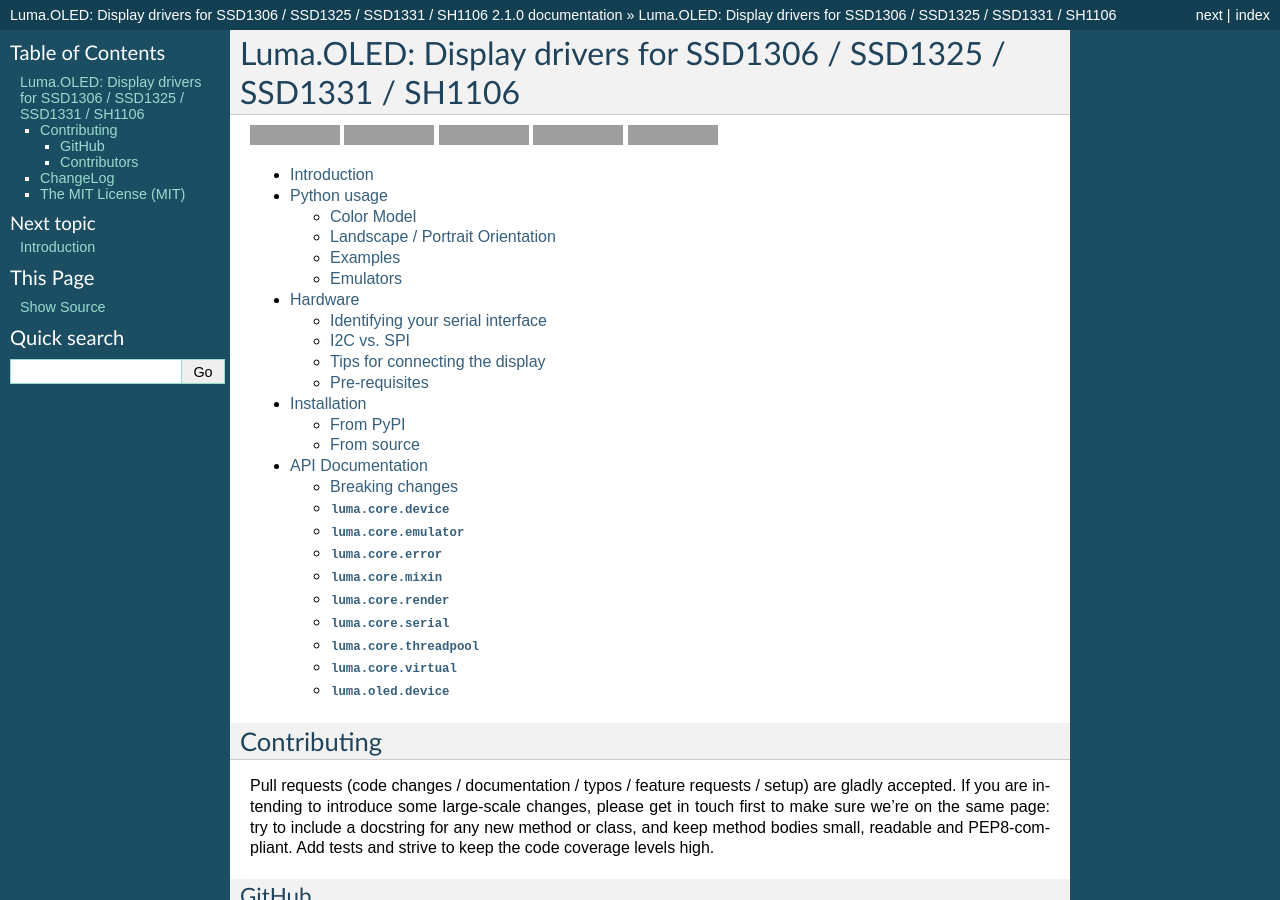
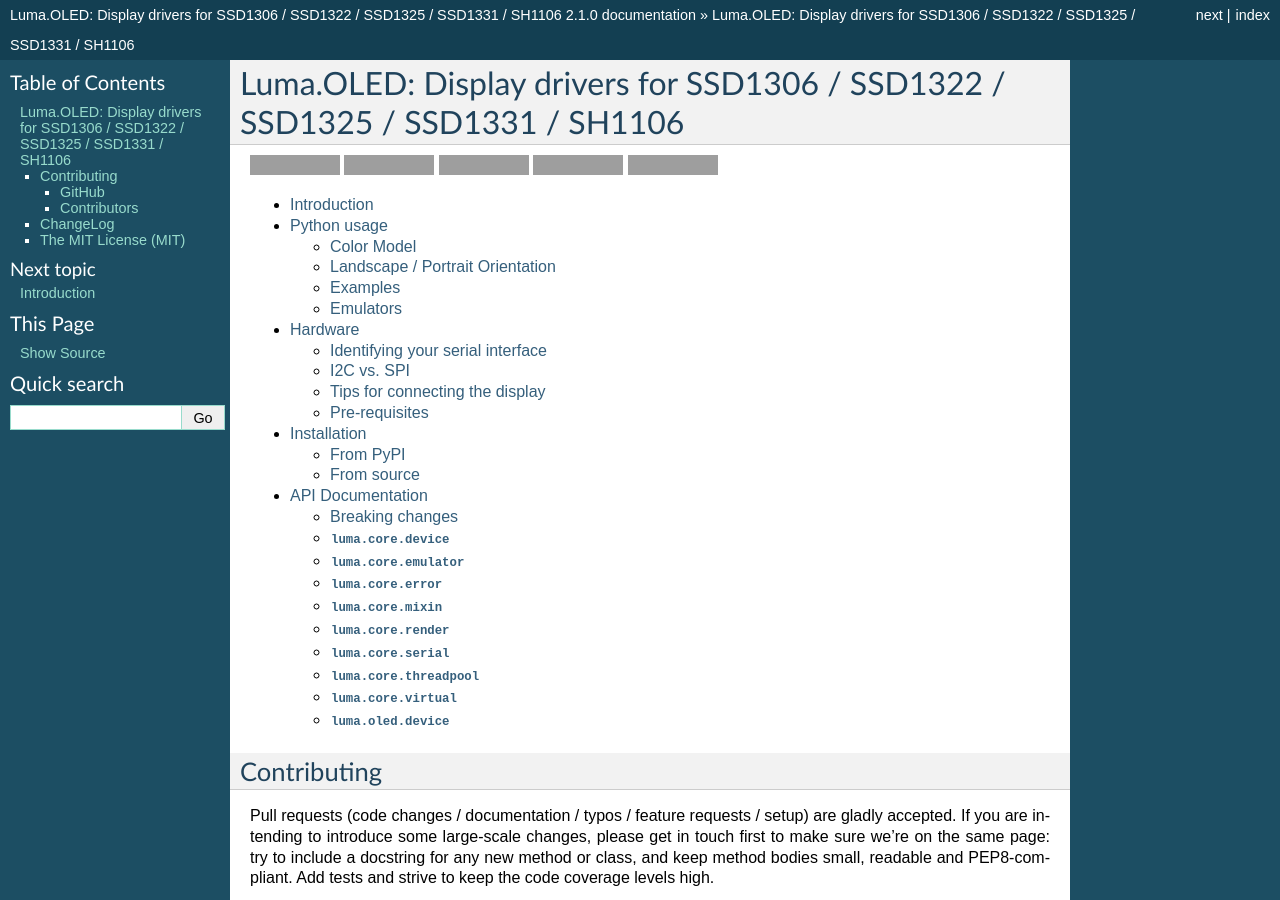
Before and after one commit to rm-hull/luma.oled, a Sphinx documentation site: the page built from doc/index.rst, in a window 1280 px wide and 900 px high, cut to the strip 0-900 px from the top of the window. Built offline with Sphinx 7.4.7, drawn with Linux system fonts in a browser that asks for light colours; pages that are not in the unit, such as notebooks, are missing from menus; some of the changed text lies outside the part shown; grey boxes are pictures that could not be loaded.

Commit message:
Add doc references for SSD1322

```diff
--- a/README.rst
+++ b/README.rst
@@ -4,8 +4,8 @@
 `luma.led_matrix <https://github.com/rm-hull/luma.led_matrix>`__ **|**
 luma.oled
 
-Luma.OLED: Display drivers for SSD1306 / SSD1325 / SSD1331 / SH1106
-===================================================================
+Luma.OLED: Display drivers for SSD1306 / SSD1322 / SSD1325 / SSD1331 / SH1106
+=============================================================================
 .. image:: https://travis-ci.org/rm-hull/luma.oled.svg?branch=master
    :target: https://travis-ci.org/rm-hull/luma.oled
 
@@ -23,8 +23,8 @@
 
 .. image:: https://img.shields.io/maintenance/yes/2017.svg?maxAge=2592000
 
-Python library interfacing OLED matrix displays with the SSD1306, SSD1325,
-SSD1331 or SH1106 driver using I2C/SPI on the Raspberry Pi and other
+Python library interfacing OLED matrix displays with the SSD1306, SSD1322,
+SSD1325, SSD1331 or SH1106 driver using I2C/SPI on the Raspberry Pi and other
 linux-based single-board computers - it provides a Pillow-compatible drawing
 canvas, and other functionality to support:
 
--- a/doc/conf.py
+++ b/doc/conf.py
@@ -64,7 +64,7 @@
 master_doc = 'index'
 
 # General information about the project.
-project = 'Luma.OLED: Display drivers for SSD1306 / SSD1325 / SSD1331 / SH1106'
+project = 'Luma.OLED: Display drivers for SSD1306 / SSD1322 / SSD1325 / SSD1331 / SH1106'
 author = 'Richard Hull and contributors'
 copyright = u'{0}, {1}'.format(datetime.now().year, author)
 
--- a/doc/index.rst
+++ b/doc/index.rst
@@ -1,5 +1,5 @@
-Luma.OLED: Display drivers for SSD1306 / SSD1325 / SSD1331 / SH1106
-===================================================================
+Luma.OLED: Display drivers for SSD1306 / SSD1322 / SSD1325 / SSD1331 / SH1106
+=============================================================================
 .. image:: https://travis-ci.org/rm-hull/luma.oled.svg?branch=master
    :target: https://travis-ci.org/rm-hull/luma.oled
 
--- a/doc/intro.rst
+++ b/doc/intro.rst
@@ -2,9 +2,10 @@
 ------------
 Interfacing `OLED matrix displays
 <https://github.com/rm-hull/luma.oled/wiki/Usage-&-Benchmarking>`_ with the
-SSD1306, SSD1325, SSD1331 or SH1106 driver in Python 2 or 3 using I2C/SPI on
-the Raspberry Pi and other linux-based single-board computers: the library
-provides a Pillow-compatible drawing canvas, and other functionality to support:
+SSD1306, SSD1322, SSD1325, SSD1331 or SH1106 driver in Python 2 or 3 using
+I2C/SPI on the Raspberry Pi and other linux-based single-board computers: the
+library provides a Pillow-compatible drawing canvas, and other functionality
+to support:
 
 * scrolling/panning capability,
 * terminal-style printing,
@@ -23,6 +24,7 @@
    datasheets below:
 
    - :download:`SSD1306 <tech-spec/SSD1306.pdf>`
+   - :download:`SSD1322 <tech-spec/SSD1322.pdf>`
    - :download:`SSD1325 <tech-spec/SSD1325.pdf>`
    - :download:`SSD1331 <tech-spec/SSD1331.pdf>`
    - :download:`SH1106 <tech-spec/SH1106.pdf>`
```
Also changed, not shown: doc/python-usage.rst (+6 -4 lines), setup.py (+5 -2 lines), 2 other files.
